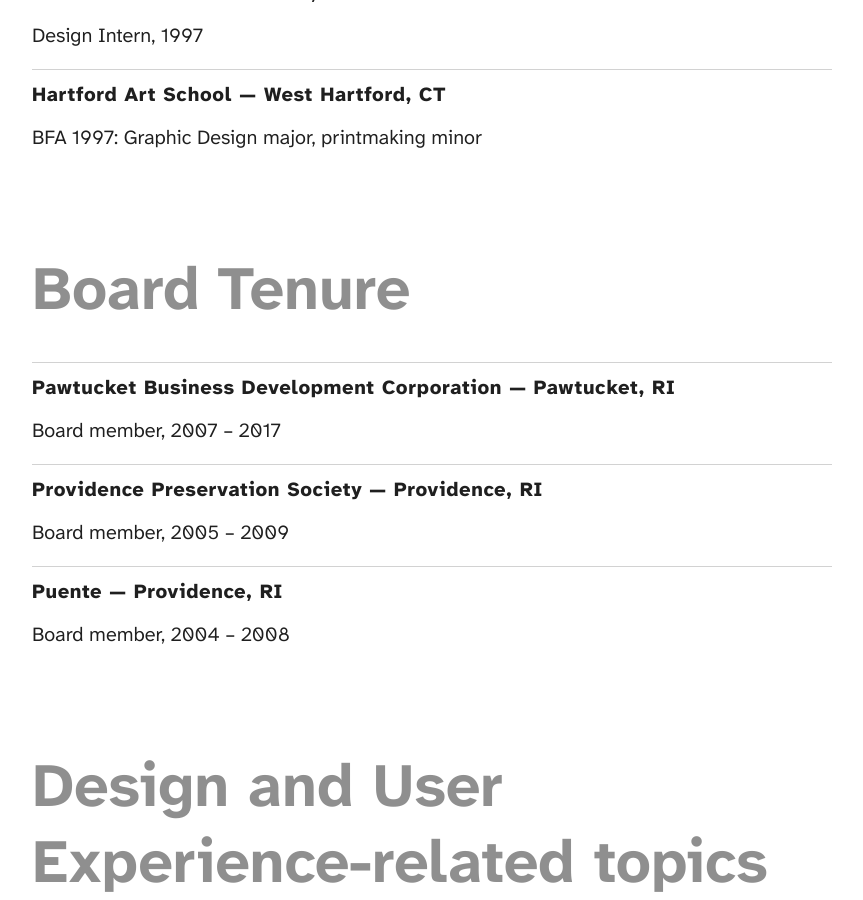
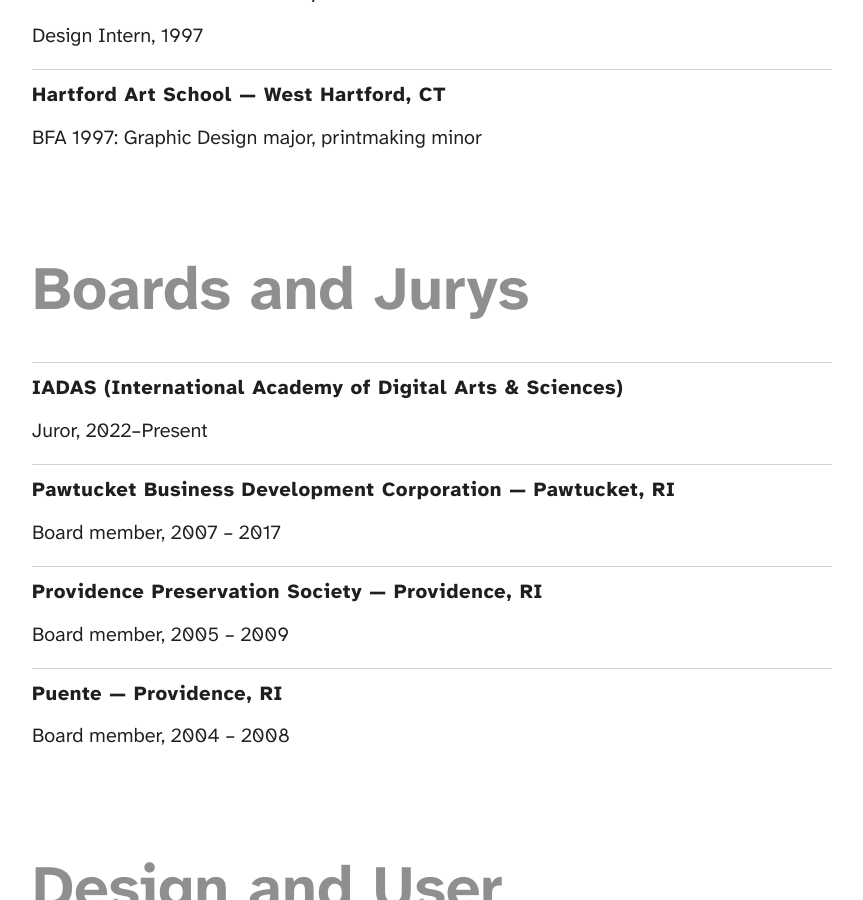
Before and after one commit to highchair/highchairdesign-com, a Jekyll site: the page built from resume.md, in a window 1280 px wide and 900 px high, scrolled down 1150 px. Shown: the whole window, without its empty margins (28-891 px from the left). Built offline with Jekyll 4.4.1, drawn with Linux system fonts in a browser that asks for light colours; some web fonts are replaced.

Commit message:
Fix caninicals, update Resume

```diff
--- a/_config.yml
+++ b/_config.yml
@@ -16,6 +16,7 @@
   J. Hogue has over 20 years of experience in design and user experience. He is currently Director, Experience Design at Oomph, leading a team of digital platform experts with strategic thinking, cutting-edge UX practices, and visual design. I have worked with all sizes of business, from national brands to local non-profits, in the health, higher education, cultural institution, and new technology sectors.
 
 url: "https://www.highchairdesign.com" # the base hostname & protocol for your site, e.g. http://example.com
+prod_url: "https://www.highchairdesign.com" # Used for the canonical, which locally gets set to localhost, which we want to avoid
 baseurl: "/" # the subpath of your site, e.g. /blog
 port: 4010
 
--- a/_includes/head.html
+++ b/_includes/head.html
@@ -1,7 +1,7 @@
 {% if page.canonical %}
-  {% assign canon_url = page.canonical %}
+  {% assign canon_url = page.url | prepend: site.prod_url %}
 {% else %}
-  {% assign canon_url = page.url | replace:'/index','' | prepend: site.url %}
+  {% assign canon_url = page.url | replace:'/index','' | prepend: site.prod_url %}
 {% endif %}
 
     <meta charset="utf-8">
--- a/resume.md
+++ b/resume.md
@@ -29,7 +29,10 @@
 : BFA 1997: Graphic Design major, printmaking minor
 
 
-## Board Tenure
+## Boards and Jurys
+
+IADAS (International Academy of Digital Arts & Sciences)
+: Juror, 2022–Present
 
 Pawtucket Business Development Corporation — Pawtucket, RI
 : Board member, 2007 – 2017
```
